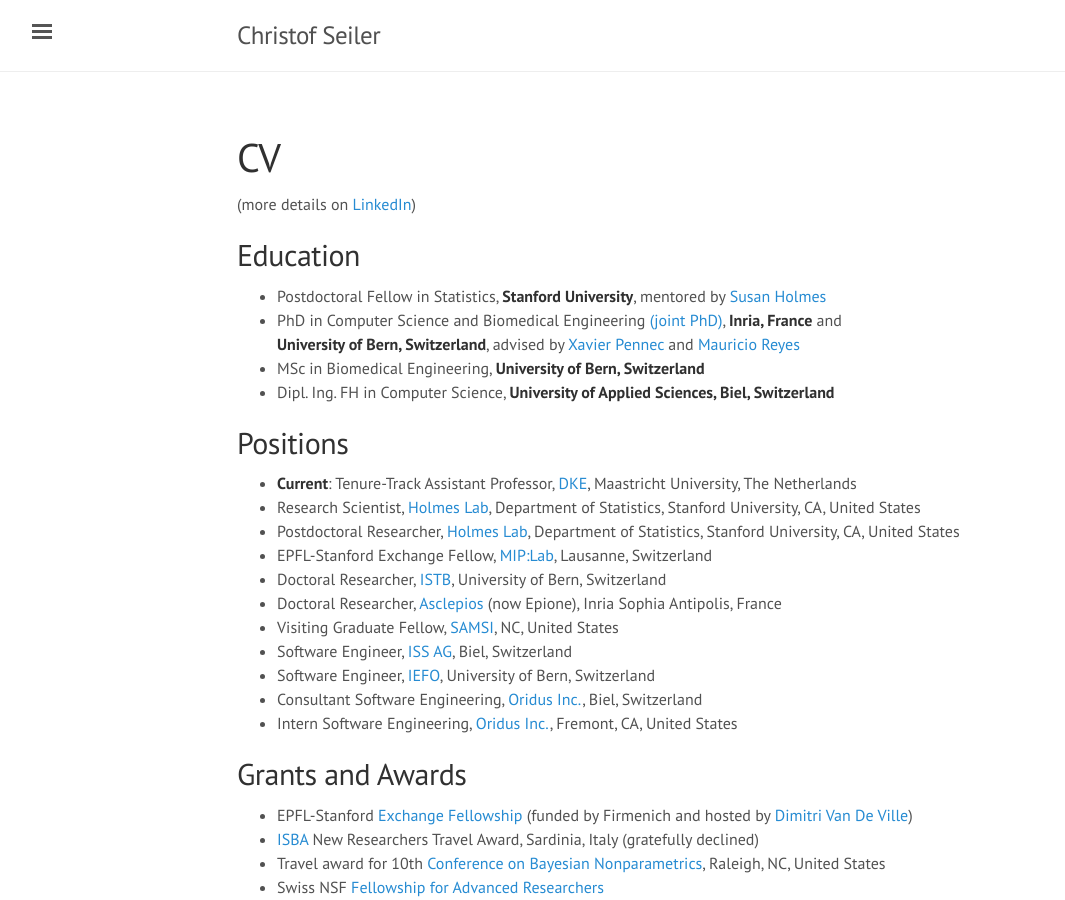
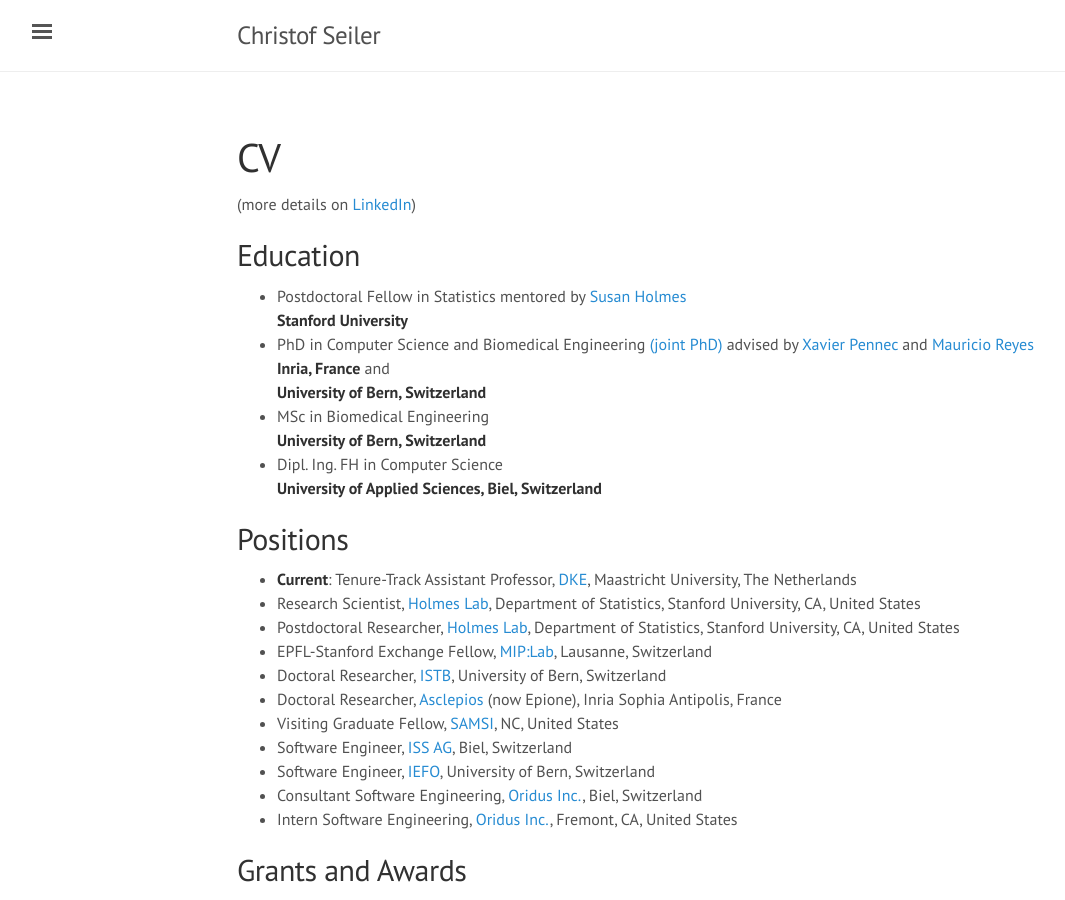
Before and after one commit to ChristofSeiler/ChristofSeiler.github.io, a Jekyll site: the page built from about.md, in a window 1280 px wide and 900 px high. Shown: the whole window, without its empty margins (3-1068 px from the left). Built offline with Jekyll 4.4.1, drawn with Linux system fonts in a browser that asks for light colours.

Commit message:
reformat

```diff
--- a/about.md
+++ b/about.md
@@ -7,10 +7,14 @@
 
 ## Education
 
-* Postdoctoral Fellow in Statistics, **Stanford University**, mentored by [Susan Holmes](https://statweb.stanford.edu/~susan/susan_person.html)
-* PhD in Computer Science and Biomedical Engineering [(joint PhD)](http://www.unibe.ch/studies/programs/doctorate/doctoral_degree/joint_supervision_doctorate/index_eng.html), **Inria, France** and <br> **University of Bern, Switzerland**, advised by [Xavier Pennec](http://www-sop.inria.fr/members/Xavier.Pennec/) and [Mauricio Reyes](http://www.mauricioreyes.me/)
-* MSc in Biomedical Engineering, **University of Bern, Switzerland**
-* Dipl. Ing. FH in Computer Science, **University of Applied Sciences, Biel, Switzerland**
+* Postdoctoral Fellow in Statistics mentored by [Susan Holmes](https://statweb.stanford.edu/~susan/susan_person.html) <br>
+**Stanford University**
+* PhD in Computer Science and Biomedical Engineering [(joint PhD)](http://www.unibe.ch/studies/programs/doctorate/doctoral_degree/joint_supervision_doctorate/index_eng.html) advised by [Xavier Pennec](http://www-sop.inria.fr/members/Xavier.Pennec/) and [Mauricio Reyes](http://www.mauricioreyes.me/) <br>
+**Inria, France** and <br> **University of Bern, Switzerland**
+* MSc in Biomedical Engineering <br>
+**University of Bern, Switzerland**
+* Dipl. Ing. FH in Computer Science <br>
+**University of Applied Sciences, Biel, Switzerland**
 
 ## Positions
 
```
